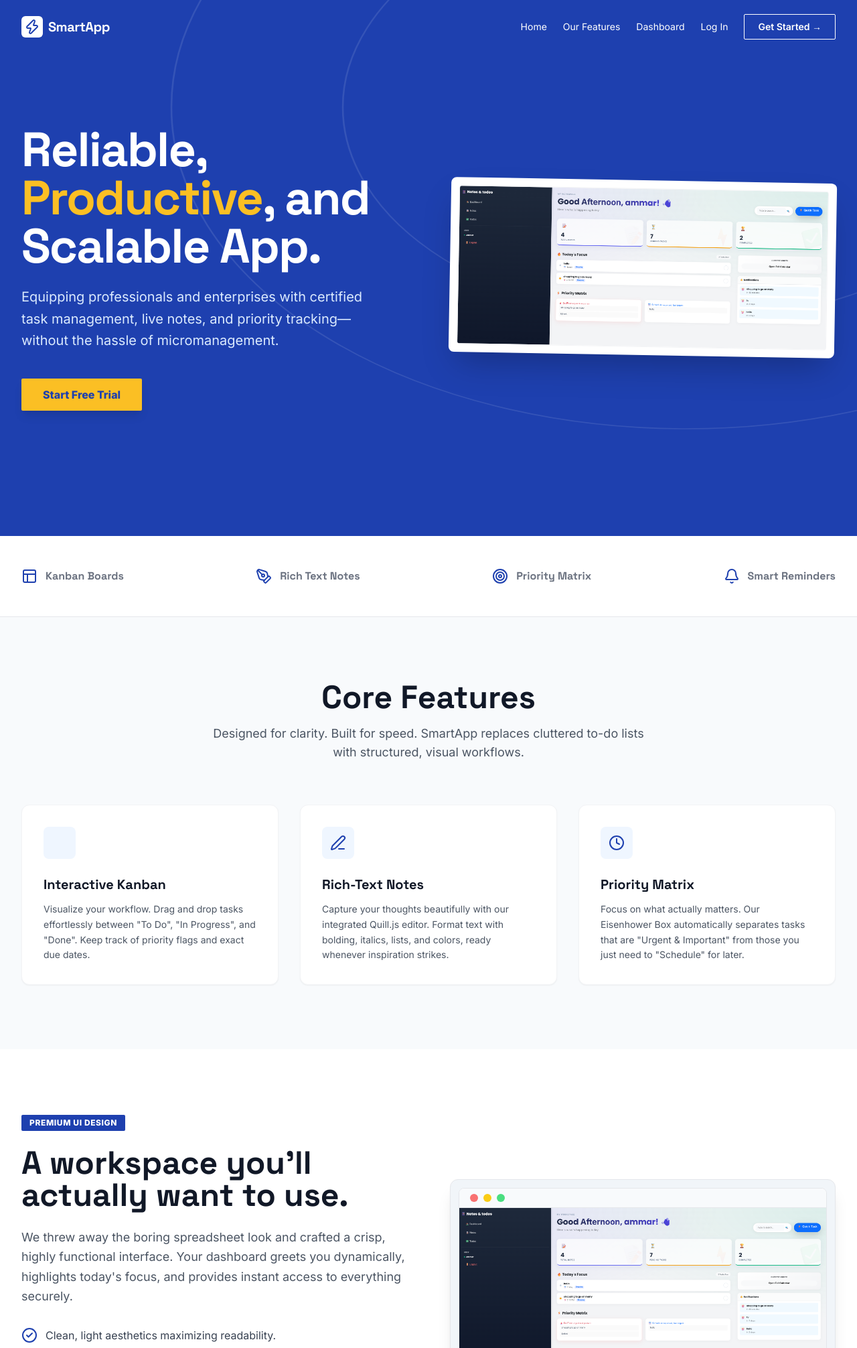
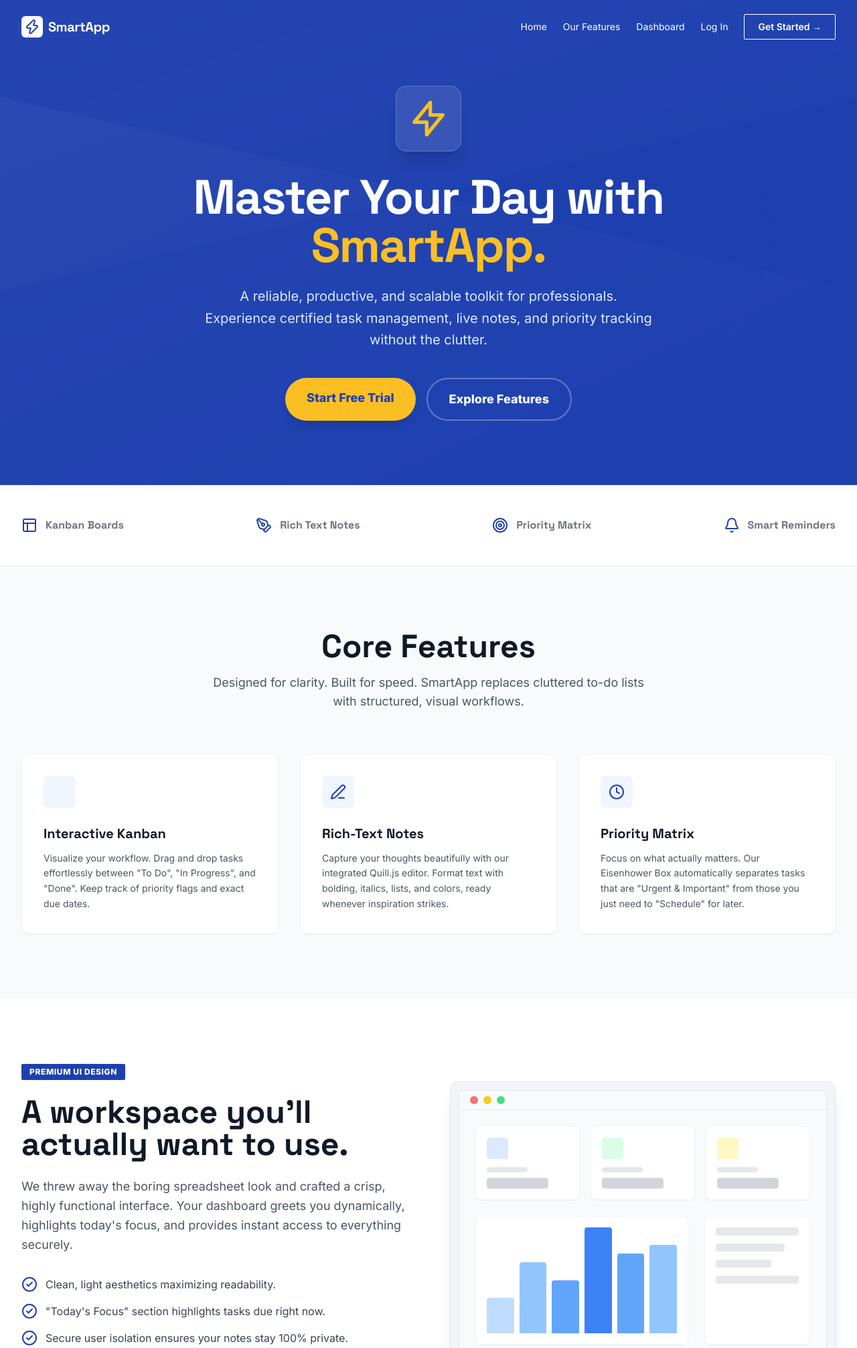
Before and after one commit to AmmarKhalid2022skipq/notestodos, a Django app: page / in a window 1280 px wide. Shown: the top 2012 px of the page at 67% size. Run offline with Django 5.2, Linux system fonts and the light colour scheme; some libraries are stand-ins or nearby versions.

Commit message:
Make landing page unique with centered hero and custom SVGs

```diff
--- a/core/templates/landing.html
+++ b/core/templates/landing.html
@@ -99,39 +99,53 @@
 
         <!-- Hero Section (Royal Blue) -->
         <section id="home"
-            class="min-h-screen flex items-center px-4 sm:px-6 lg:px-8 pt-32 pb-32 bg-brand-royal text-white relative overflow-hidden">
-            <!-- Decorative curves -> Inspired by the reference image background -->
-            <div class="absolute inset-0 opacity-10 pointer-events-none">
-                <svg viewBox="0 0 100 100" preserveAspectRatio="none" class="w-full h-full">
-                    <circle cx="80" cy="20" r="40" stroke="white" stroke-width="0.2" fill="none" />
-                    <circle cx="80" cy="20" r="60" stroke="white" stroke-width="0.2" fill="none" />
+            class="min-h-[90vh] flex items-center justify-center px-4 sm:px-6 lg:px-8 pt-32 pb-24 bg-brand-royal text-white relative overflow-hidden">
+
+            <!-- Unique Abstract Background SVG -->
+            <div class="absolute inset-0 opacity-15 pointer-events-none flex justify-center items-center">
+                <svg width="100%" height="100%" viewBox="0 0 1000 1000" xmlns="http://www.w3.org/2000/svg"
+                    preserveAspectRatio="none">
+                    <defs>
+                        <linearGradient id="grad1" x1="0%" y1="0%" x2="100%" y2="100%">
+                            <stop offset="0%" style="stop-color:white;stop-opacity:0.2" />
+                            <stop offset="100%" style="stop-color:white;stop-opacity:0" />
+                        </linearGradient>
+                    </defs>
+                    <polygon points="0,0 1000,0 1000,200 0,600" fill="url(#grad1)" />
+                    <polygon points="0,1000 1000,1000 1000,600 0,200" fill="url(#grad1)" />
+                    <circle cx="500" cy="500" r="400" stroke="white" stroke-width="1" fill="none" opacity="0.1" />
+                    <circle cx="500" cy="500" r="600" stroke="white" stroke-width="0.5" fill="none" opacity="0.05" />
                 </svg>
             </div>
 
-            <div class="max-w-7xl mx-auto w-full grid md:grid-cols-2 gap-16 items-center relative z-10">
-                <div class="text-left">
-                    <h1 class="text-5xl md:text-7xl font-display font-bold mb-4 leading-tight tracking-tight">
-                        Reliable,<br />
-                        <span class="text-brand-yellow">Productive</span>, and<br />
-                        Scalable App.
+            <div class="max-w-4xl mx-auto w-full relative z-10 flex flex-col items-center">
+
+                <!-- Unique Hero SVG icon -->
+                <div class="mb-8 p-4 bg-white/10 rounded-2xl backdrop-blur-sm border border-white/20 shadow-xl">
+                    <svg class="w-16 h-16 text-brand-yellow" fill="none" stroke="currentColor" viewBox="0 0 24 24"
+                        xmlns="http://www.w3.org/2000/svg">
+                        <path stroke-linecap="round" stroke-linejoin="round" stroke-width="2"
+                            d="M13 10V3L4 14h7v7l9-11h-7z"></path>
+                    </svg>
+                </div>
+
+                <div class="text-center">
+                    <h1 class="text-5xl md:text-7xl font-display font-bold mb-6 leading-tight tracking-tight">
+                        Master Your Day with <span class="text-brand-yellow">SmartApp.</span>
                     </h1>
-                    <p class="mt-6 text-xl text-blue-100 max-w-lg font-normal mb-10 leading-relaxed">
-                        Equipping professionals and enterprises with certified task management, live notes, and priority
-                        tracking—without the hassle of micromanagement.
+                    <p class="mt-6 text-xl text-blue-100 max-w-2xl mx-auto font-normal mb-10 leading-relaxed">
+                        A reliable, productive, and scalable toolkit for professionals. Experience certified task
+                        management, live notes, and priority tracking without the clutter.
                     </p>
-                    <div class="flex flex-col sm:flex-row gap-4">
+                    <div class="flex flex-col sm:flex-row gap-4 justify-center">
                         <a href="{% url 'register' %}" target="_blank"
-                            class="px-8 py-3 rounded-sm bg-brand-yellow text-brand-royal font-bold shadow-lg hover:shadow-xl hover:bg-yellow-400 transition-all text-center">
+                            class="px-8 py-4 rounded-full bg-brand-yellow text-brand-royal font-bold text-lg shadow-lg hover:shadow-xl hover:bg-yellow-400 hover:-translate-y-1 transition-all text-center">
                             Start Free Trial
                         </a>
-                    </div>
-                </div>
-
-                <div class="hidden md:block">
-                    <div
-                        class="bg-white p-3 rounded-lg shadow-2xl transform rotate-1 hover:rotate-0 transition-transform duration-500">
-                        <img src="{% static 'images/dashboard.png' %}" alt="SmartApp Dashboard Preview"
-                            class="rounded border border-gray-100 w-full h-auto shadow-inner">
+                        <a href="#features"
+                            class="px-8 py-4 rounded-full bg-transparent border-2 border-white/30 text-white font-bold text-lg hover:bg-white/10 hover:-translate-y-1 transition-all text-center">
+                            Explore Features
+                        </a>
                     </div>
                 </div>
             </div>
@@ -257,8 +271,46 @@
                                     <div class="w-3 h-3 rounded-full bg-yellow-400"></div>
                                     <div class="w-3 h-3 rounded-full bg-green-400"></div>
                                 </div>
-                                <img src="{% static 'images/dashboard.png' %}" alt="SmartApp Dashboard Preview"
-                                    class="w-full h-auto object-cover">
+                                <!-- Abstract Dashboard SVG Replacement -->
+                                <div class="p-6 bg-slate-50">
+                                    <div class="flex gap-4 mb-6">
+                                        <div class="flex-1 bg-white p-4 rounded-lg border border-gray-100 shadow-sm">
+                                            <div class="w-8 h-8 rounded bg-blue-100 mb-3"></div>
+                                            <div class="h-2 bg-gray-200 rounded w-1/2 mb-2"></div>
+                                            <div class="h-4 bg-gray-300 rounded w-3/4"></div>
+                                        </div>
+                                        <div class="flex-1 bg-white p-4 rounded-lg border border-gray-100 shadow-sm">
+                                            <div class="w-8 h-8 rounded bg-green-100 mb-3"></div>
+                                            <div class="h-2 bg-gray-200 rounded w-1/2 mb-2"></div>
+                                            <div class="h-4 bg-gray-300 rounded w-3/4"></div>
+                                        </div>
+                                        <div class="flex-1 bg-white p-4 rounded-lg border border-gray-100 shadow-sm">
+                                            <div class="w-8 h-8 rounded bg-yellow-100 mb-3"></div>
+                                            <div class="h-2 bg-gray-200 rounded w-1/2 mb-2"></div>
+                                            <div class="h-4 bg-gray-300 rounded w-3/4"></div>
+                                        </div>
+                                    </div>
+                                    <div class="flex gap-6">
+                                        <div
+                                            class="w-2/3 bg-white p-4 rounded-lg border border-gray-100 shadow-sm h-48 flex items-end gap-2">
+                                            <div class="w-1/6 bg-blue-200 rounded-t h-1/3"></div>
+                                            <div class="w-1/6 bg-blue-300 rounded-t h-2/3"></div>
+                                            <div class="w-1/6 bg-blue-400 rounded-t h-1/2"></div>
+                                            <div class="w-1/6 bg-blue-500 rounded-t h-full"></div>
+                                            <div class="w-1/6 bg-blue-400 rounded-t h-3/4"></div>
+                                            <div class="w-1/6 bg-blue-300 rounded-t h-5/6"></div>
+                                        </div>
+                                        <div class="w-1/3 flex flex-col gap-4">
+                                            <div
+                                                class="bg-white p-4 rounded-lg border border-gray-100 shadow-sm h-full">
+                                                <div class="h-3 bg-gray-200 rounded w-full mb-3"></div>
+                                                <div class="h-3 bg-gray-200 rounded w-5/6 mb-3"></div>
+                                                <div class="h-3 bg-gray-200 rounded w-4/6 mb-3"></div>
+                                                <div class="h-3 bg-gray-200 rounded w-full"></div>
+                                            </div>
+                                        </div>
+                                    </div>
+                                </div>
                             </div>
                         </div>
                     </div>
```
